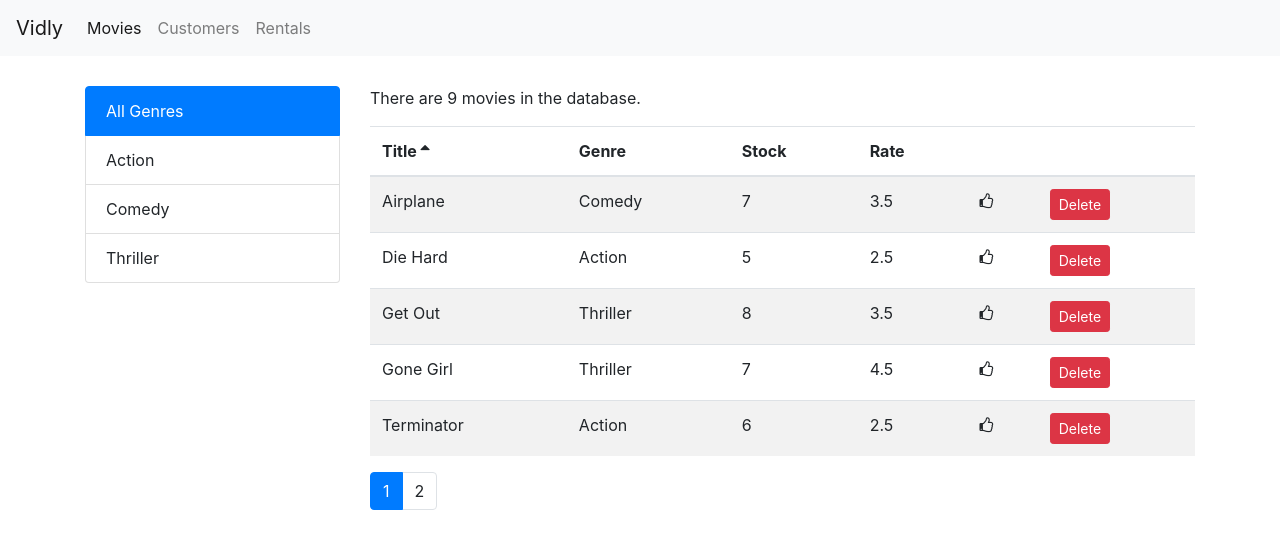
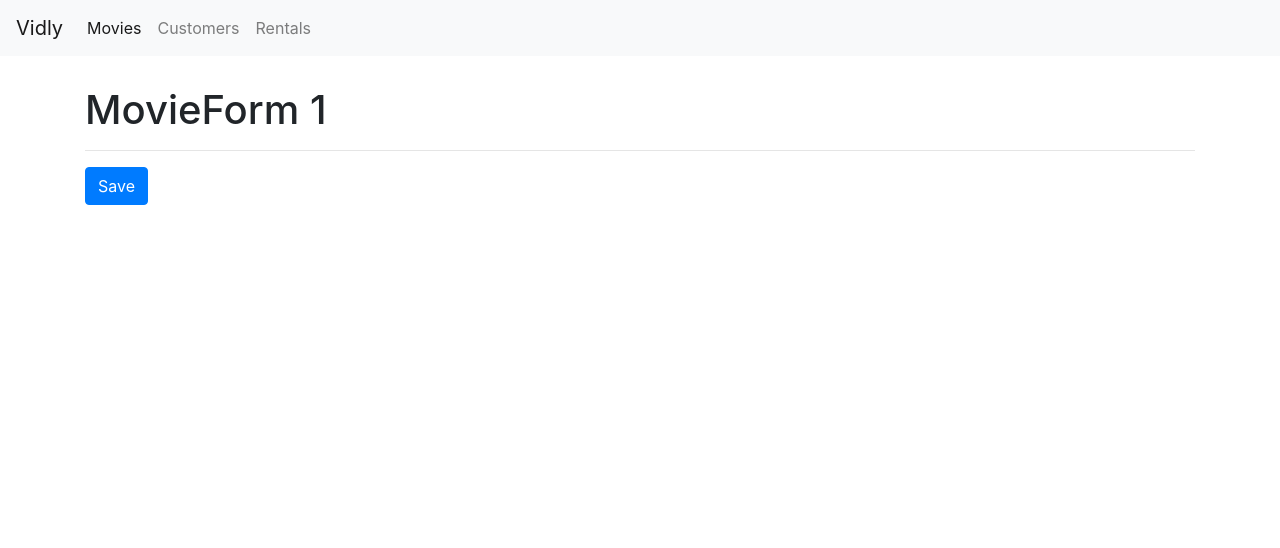
Before and after one commit to dkitaw/react-vidly, a React (Create React App) app: page /movies/1 in a window 1280 px wide. Shown: the top 548 px of the page. Built offline with nearby package versions, Linux system fonts and the light colour scheme.

Commit message:
Linking to the MovieForm

```diff
--- a/src/App.js
+++ b/src/App.js
@@ -1,6 +1,7 @@
 import React, { Component } from 'react';
 import { Route, Redirect, Switch } from 'react-router-dom';
 import Movies from './components/movies'
+import MovieForm from './components/movieForm';
 import Customers from './components/customers';
 import Rentals from './components/rentals';
 import NotFound from './components/notFound';
@@ -14,6 +15,9 @@
         <NavBar />
         <main className="container">
             <Switch>
+              <Route
+                path="/movies/:id"
+                component={MovieForm} />
               <Route
                 path="/movies"
                 component={Movies} />
--- a/src/components/movieForm.jsx
+++ b/src/components/movieForm.jsx
@@ -1,8 +1,16 @@
 import React from 'react';
 
-const MovieForm = () => {
+const MovieForm = ({ match, history }) => {
     return (
-        <h1>MovieForm</h1>
+        <div>
+            <h1>MovieForm {match.params.id}</h1>
+            <hr/>
+            <button
+                className="btn btn-primary"
+                onClick={() => history.push('/movies')}>
+                Save
+            </button>
+        </div>
     );
 }
 
--- a/src/components/moviesTables.jsx
+++ b/src/components/moviesTables.jsx
@@ -1,10 +1,15 @@
 import React, { Component } from 'react';
+import { Link } from 'react-router-dom';
 import Like from './common/like';
 import Table from './common/table';
 
 class MoviesTable extends Component {
     columns = [
-        { field: 'title', label: 'Title' },
+        {
+            field: 'title',
+            label: 'Title',
+            content: movie => <Link to={`/movies/${movie._id}`}>{movie.title}</Link>
+        },
         { field: 'genre.name', label: 'Genre' },
         { field: 'numberInStock', label: 'Stock' },
         { field: 'dailyRentalRate', label: 'Rate' },
```
